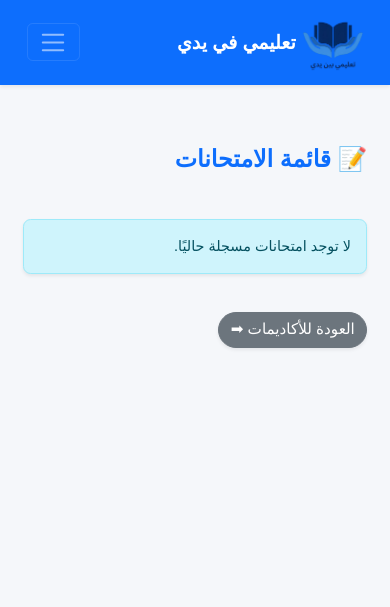
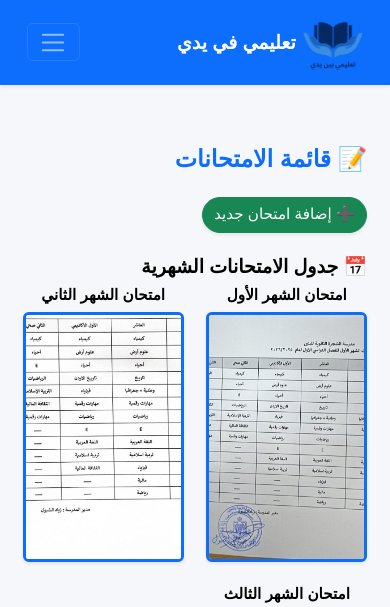
Before and after one commit to zaidejjo/Taalomi-fi-yadi, a Django app: page /academics/exams/ in a window 390 px wide. Shown: the top 607 px of the page. Run offline with Django 5.2, Linux system fonts and the light colour scheme; the visitor is signed in with stand-in values (Sample User, id 1); data that the repository does not hold is empty; some libraries are stand-ins or nearby versions.

Commit message:
put exam pictures

```diff
--- a/school_portal/academics/templates/academics/exams.html
+++ b/school_portal/academics/templates/academics/exams.html
@@ -6,11 +6,56 @@
 <div class="container py-4" dir="rtl" lang="ar">
     <h2 class="text-primary fw-bold mb-4">📝 قائمة الامتحانات</h2>
 
+    {% if user.is_staff or user.role == 'teacher' %}
+        <div class="mb-4">
+            <a href="{% url 'exams:add_exam' %}" class="btn btn-success rounded-pill shadow-sm">➕ إضافة امتحان جديد</a>
+        </div>
+    {% endif %}
 
-    <img src="" alt="">
-    {% if exams %}
-        <div class="list-group">
-            {% for exam in exams %}
+    <!-- صور جدول الامتحانات -->
+    <div class="mb-4">
+        <h5 class="fw-bold">📅 جدول الامتحانات الشهرية</h5>
+        <div class="row g-4">
+            <!-- الفصل الأول -->
+            <div class="col-md-4 col-6 text-center">
+                <h6 class="fw-bold mb-2">امتحان الشهر الأول</h6>
+                <a href="{% static 'images/exam_1.png' %}" data-bs-toggle="modal" data-bs-target="#imageModal" data-img="{% static 'images/exam_1.png' %}">
+                    <img src="{% static 'images/exam_1.png' %}" class="exam-schedule-img rounded shadow-sm" alt="جدول الشهر الأول">
+                </a>
+            </div>
+
+            <!-- الفصل الثاني -->
+            <div class="col-md-4 col-6 text-center">
+                <h6 class="fw-bold mb-2">امتحان الشهر الثاني</h6>
+                <a href="{% static 'images/exam_2.png' %}" data-bs-toggle="modal" data-bs-target="#imageModal" data-img="{% static 'images/exam_2.png' %}">
+                    <img src="{% static 'images/exam_2.png' %}" class="exam-schedule-img rounded shadow-sm" alt="جدول الشهر الثاني">
+                </a>
+            </div>
+
+            <!-- الفصل الثالث / إضافي -->
+            <div class="col-md-4 col-6 text-center">
+                <h6 class="fw-bold mb-2">امتحان الشهر الثالث</h6>
+                <a href="{% static 'images/exam_schedule_month3.png' %}" data-bs-toggle="modal" data-bs-target="#imageModal" data-img="{% static 'images/exam_schedule_month3.png' %}">
+                    <img src="{% static 'images/exam_schedule_month3.png' %}" class="exam-schedule-img rounded shadow-sm" alt="جدول الشهر الثالث">
+                </a>
+            </div>
+        </div>
+    </div>
+
+    <!-- Tabs للفصول الدراسية -->
+    <ul class="nav nav-tabs mb-3" id="examTabs" role="tablist">
+        <li class="nav-item" role="presentation">
+            <button class="nav-link active" id="first-semester-tab" data-bs-toggle="tab" data-bs-target="#first-semester" type="button" role="tab">الفصل الأول</button>
+        </li>
+        <li class="nav-item" role="presentation">
+            <button class="nav-link" id="second-semester-tab" data-bs-toggle="tab" data-bs-target="#second-semester" type="button" role="tab">الفصل الثاني</button>
+        </li>
+    </ul>
+
+    <div class="tab-content" id="examTabsContent">
+        <!-- الفصل الأول -->
+        <div class="tab-pane fade show active" id="first-semester" role="tabpanel">
+            {% for exam in exams_first %}
                 <div id="exam-{{ exam.id }}" class="list-group-item d-flex justify-content-between align-items-center mb-2 shadow-sm rounded-3 p-3">
                     <div>
                         <h5 class="mb-1 fw-bold">{{ exam.title }}</h5>
@@ -19,7 +64,6 @@
                             <p class="mb-0 text-secondary">{{ exam.description }}</p>
                         {% endif %}
                     </div>
-
                     <div class="text-end">
                         {% if user.is_staff or user.role == 'teacher' %}
                             <div class="d-flex gap-2 justify-content-end">
@@ -32,20 +76,85 @@
                         {% else %}
                             {% if exam.is_active %}
                                 <a href="{% url 'exams:take_exam' exam.id %}" class="btn btn-sm btn-outline-success mt-2">📝 تقديم الامتحان</a>
-                        {% else %}
-                            <span class="badge bg-secondary mt-2">غير متاح</span>
                             {% endif %}
                         {% endif %}
                     </div>
                 </div>
             {% endfor %}
         </div>
+
+        <!-- الفصل الثاني -->
+        <div class="tab-pane fade" id="second-semester" role="tabpanel">
+            {% for exam in exams_second %}
+                <div id="exam-{{ exam.id }}" class="list-group-item d-flex justify-content-between align-items-center mb-2 shadow-sm rounded-3 p-3">
+                    <div>
+                        <h5 class="mb-1 fw-bold">{{ exam.title }}</h5>
+                        <small class="text-muted">تاريخ الامتحان: {{ exam.date|date:"d-m-Y" }}</small>
+                        {% if exam.description %}
+                            <p class="mb-0 text-secondary">{{ exam.description }}</p>
+                        {% endif %}
+                    </div>
+                    <div class="text-end">
+                        {% if user.is_staff or user.role == 'teacher' %}
+                            <div class="d-flex gap-2 justify-content-end">
+                                <a href="{% url 'exams:edit_exam' exam.id %}" class="btn btn-sm btn-outline-primary">✏ تعديل</a>
+                                <form action="{% url 'exams:delete_exam' exam.id %}" method="post" class="d-inline">
+                                    {% csrf_token %}
+                                    <button type="submit" class="btn btn-sm btn-outline-danger">🗑 حذف</button>
+                                </form>
+                            </div>
                         {% else %}
-        <div class="alert alert-info rounded-3 shadow-sm">
-            لا توجد امتحانات مسجلة حاليًا.
+                            {% if exam.is_active %}
+                                <a href="{% url 'exams:take_exam' exam.id %}" class="btn btn-sm btn-outline-success mt-2">📝 تقديم الامتحان</a>
+                            {% endif %}
+                        {% endif %}
                     </div>
-    {% endif %}
+                </div>
+            {% endfor %}
+        </div>
+    </div>
 
     <a href="{% url 'core:home' %}" class="btn btn-secondary mt-4 rounded-pill shadow-sm">العودة للأكاديمات ➡</a>
 </div>
+
+<!-- مودال لتكبير الصور -->
+<div class="modal fade" id="imageModal" tabindex="-1" aria-hidden="true">
+  <div class="modal-dialog modal-dialog-centered modal-xl">
+    <div class="modal-content bg-transparent border-0">
+      <div class="modal-body p-0">
+        <img src="" id="modalImg" class="img-fluid rounded" alt="تكبير الصورة">
+      </div>
+    </div>
+  </div>
+</div>
+
+<!-- CSS للصور -->
+<style>
+.exam-schedule-img {
+    width: 100%;
+    height: 250px; /* أعلى جودة وأكبر حجم للوضوح */
+    object-fit: cover;
+    cursor: pointer;
+    transition: transform 0.3s, box-shadow 0.3s;
+    border: 3px solid #0d6efd;
+    border-radius: 10px;
+}
+.exam-schedule-img:hover {
+    transform: scale(1.05);
+    box-shadow: 0 0 20px rgba(13, 110, 253, 0.5);
+}
+</style>
+
+<!-- سكربت المودال -->
+<script>
+const imageModal = document.getElementById('imageModal');
+const modalImg = document.getElementById('modalImg');
+
+imageModal.addEventListener('show.bs.modal', function (event) {
+    const link = event.relatedTarget;
+    const imgSrc = link.getAttribute('data-img');
+    modalImg.src = imgSrc;
+});
+</script>
+
 {% endblock %}
```
Also changed, not shown: school_portal/static/images/exam_1.png (added), school_portal/static/images/exam_2.png (added), 1 other file. Lines whose indentation alone changed are shown as unchanged.
